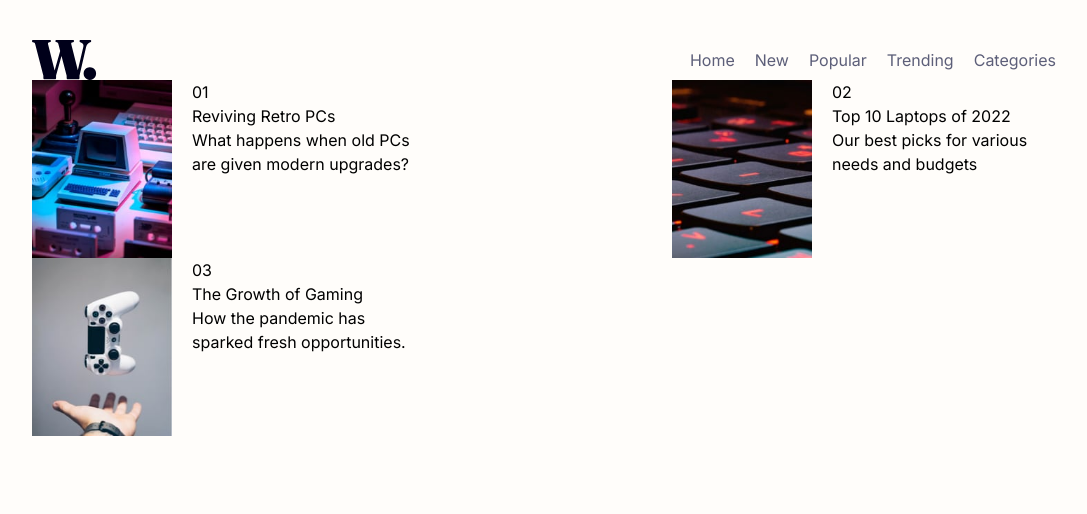
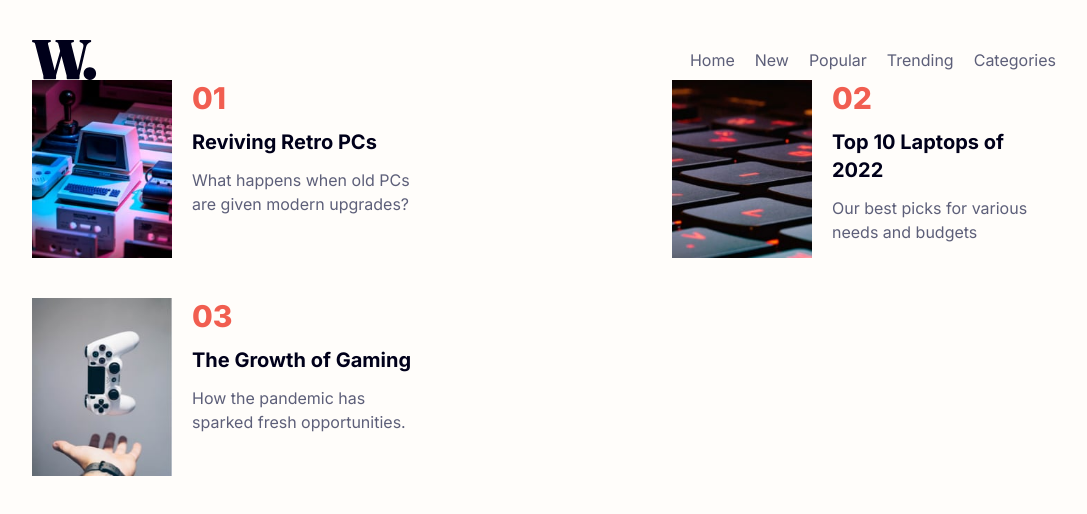
Before and after one commit to Friendlesso/News-Homepage, a React (Vite) app: page / in a window 1280 px wide. Shown: the top 514 px of the page, without its empty margins (96-1183 px from the left). Built offline with nearby package versions, Linux system fonts and the light colour scheme.

Commit message:
Added the cards but the design is lacking. Fix it all later

```diff
--- a/src/components/Header/HeaderNav.tsx
+++ b/src/components/Header/HeaderNav.tsx
@@ -34,7 +34,7 @@ const NAV_LINK_CLASSNAME = `
 `
 
 const Nav_LINK_CONTAINER_CLASSNAME = `
-  fixed top-0 rigth-0 h-full w-screen bg-(--off-white) flex flex-col sm:flex-row items-center
+  fixed top-0 h-full w-screen bg-(--off-white) flex flex-col sm:flex-row items-center
   gap-5 p-5 py-20
   z-20
   transform transition-transform duration-400
@@ -63,7 +63,8 @@ export function HeaderNav() {
         className={`
           ${isNavOpen ? '-translate-x-50' : 'translate-x-full'}
           ${Nav_LINK_CONTAINER_CLASSNAME}
-        `}>
+        `}
+      >
         {NAV_LINKS.map((navLink) => (
           <Link
             key={navLink.label}
--- a/src/components/NewsCard/NewsCard.tsx
+++ b/src/components/NewsCard/NewsCard.tsx
@@ -4,7 +4,7 @@ import Article from "../../ui/Article";
 export default function NewsCard() {
 
   return (
-    <section className="flex justify-between flex-wrap sm:gap-0 gap-10">
+    <section className="flex lg:justify-between justify-center flex-wrap gap-10">
       {ARTICLE_DATA.map((data, index) => {
 
         const correctIndex = (index + 1).toString().padStart(2, '0')
@@ -18,15 +18,17 @@ export default function NewsCard() {
               <img
                 src={data.img.src}
                 alt={data.img.alt}
-                className="min-h-25 min-w-35 max-h-45 max-w-35"
+                className="h-full min-w-25 max-h-33 max-w-25 sm:min-h-25 sm:min-w-35 sm:max-h-45 sm:max-w-35"
               />
             </div>
-            <div>
-              <p>{correctIndex}</p>
-              <h3>
-                <a href={data.href}>{data.title}</a>
+            <div className="flex flex-col sm:gap-3 gap-1.5">
+              <p className="text-(--soft-red) font-extrabold text-3xl">{correctIndex}</p>
+              <h3 className="text-(--dark-blue) hover:text-(--soft-red) font-bold sm:text-xl text-lg transition-colors duration-150">
+                <a href={data.href}>
+                  {data.title}
+                </a>
               </h3>
-              <p>{data.description}</p>
+              <p className="text-(--dark-gray-blue)">{data.description}</p>
             </div>
           </Article>
         )
--- a/src/index.css
+++ b/src/index.css
@@ -4,6 +4,7 @@
 :root {
   --off-white: hsl(36, 100%, 99%);
   --dark-gray-blue: hsl(236, 13%, 42%);
+  --dark-blue: hsl(240, 100%, 5%);
   --soft-red: hsl(5, 85%, 63%);
 }
 
--- a/src/ui/Link.tsx
+++ b/src/ui/Link.tsx
@@ -7,7 +7,7 @@ type LinkProps = {
 export default function Link({
   linkTo,
   className,
-  label
+  label,
 }: LinkProps) {
  return (
   <a
```
